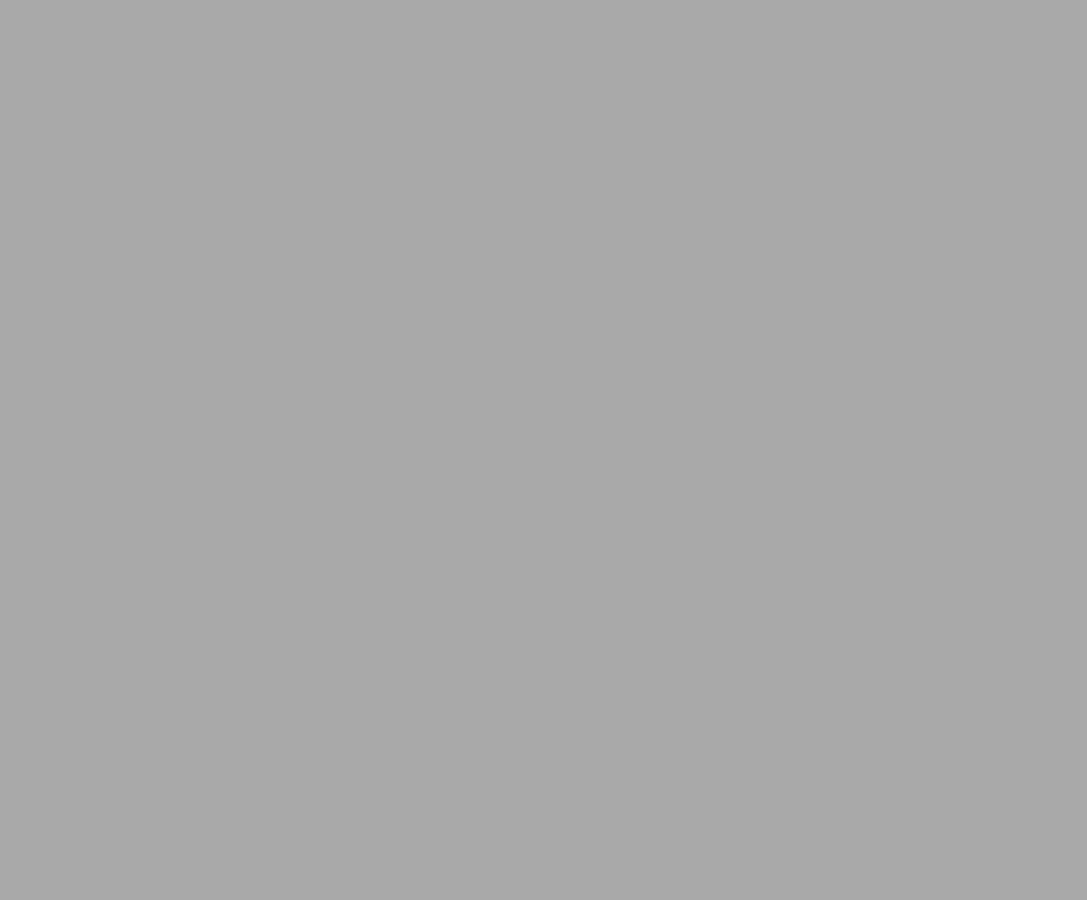
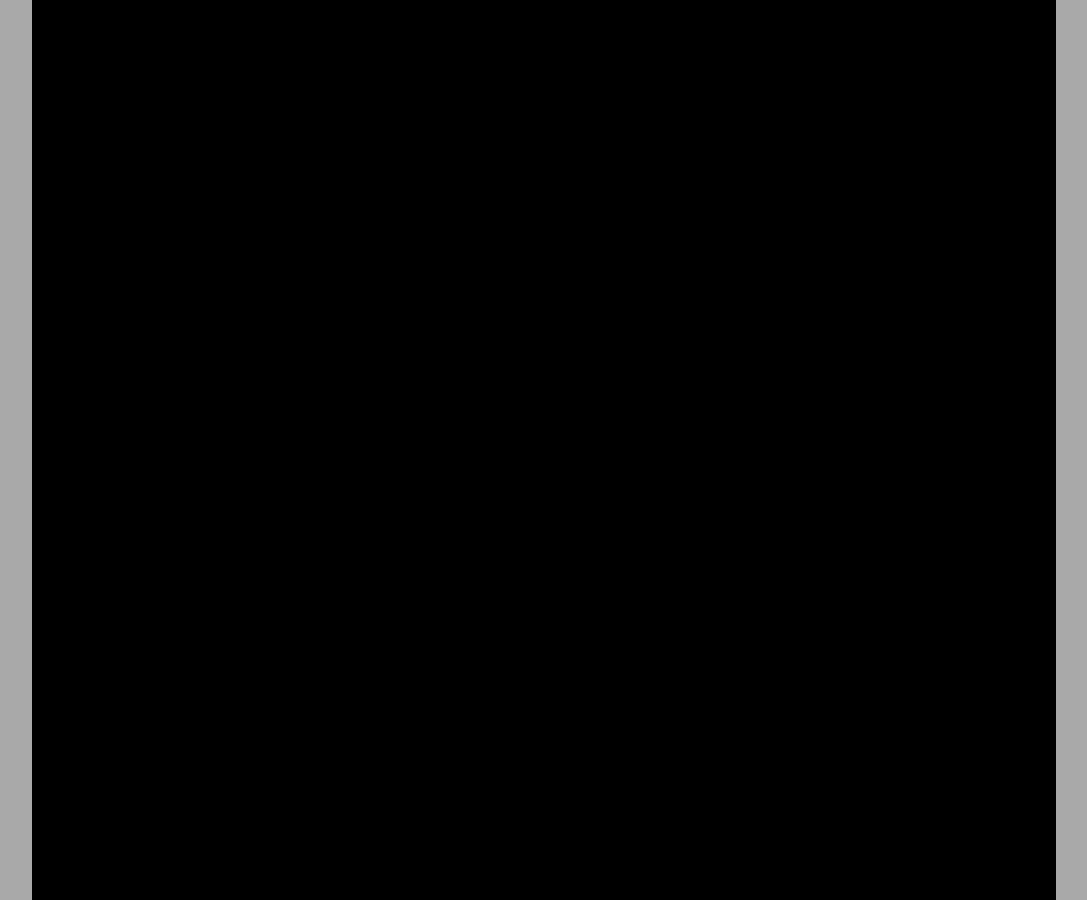
Before and after one commit to ramonaspence/1.3-vertical-timeline, a plain HTML site: page index.html in a window 1280 px wide. Shown: the whole page, without its empty margins (96-1183 px from the left). Before the commit the page ends 800 px from the top, so only its background shows below. Drawn offline with Linux system fonts and the light colour scheme.

Commit message:
added first container styling

```diff
--- a/index.html
+++ b/index.html
@@ -12,7 +12,7 @@
 
   <body>
     <div class="container">
-        <div class="column-main"</div>
+        <div class="column-main"></div>
         <div class="divider"></div>
         <div class="column-opt"></div>
         </div>
--- a/styles.css
+++ b/styles.css
@@ -2,15 +2,13 @@
   box-sizing: border-box
 }
 
-img {
-  width: 100%;
+body {
+  background-color: #A9A9A9;
 }
 
-ul {
-  padding: 0;
+.container {
+  width: 80%;
+  height: 900px;
+  background-color: black;
+  margin: 0 auto;
 }
-
-body {
-  columns: auto 100px auto 3;
-  background-color: #A9A9A9;
-}
```
